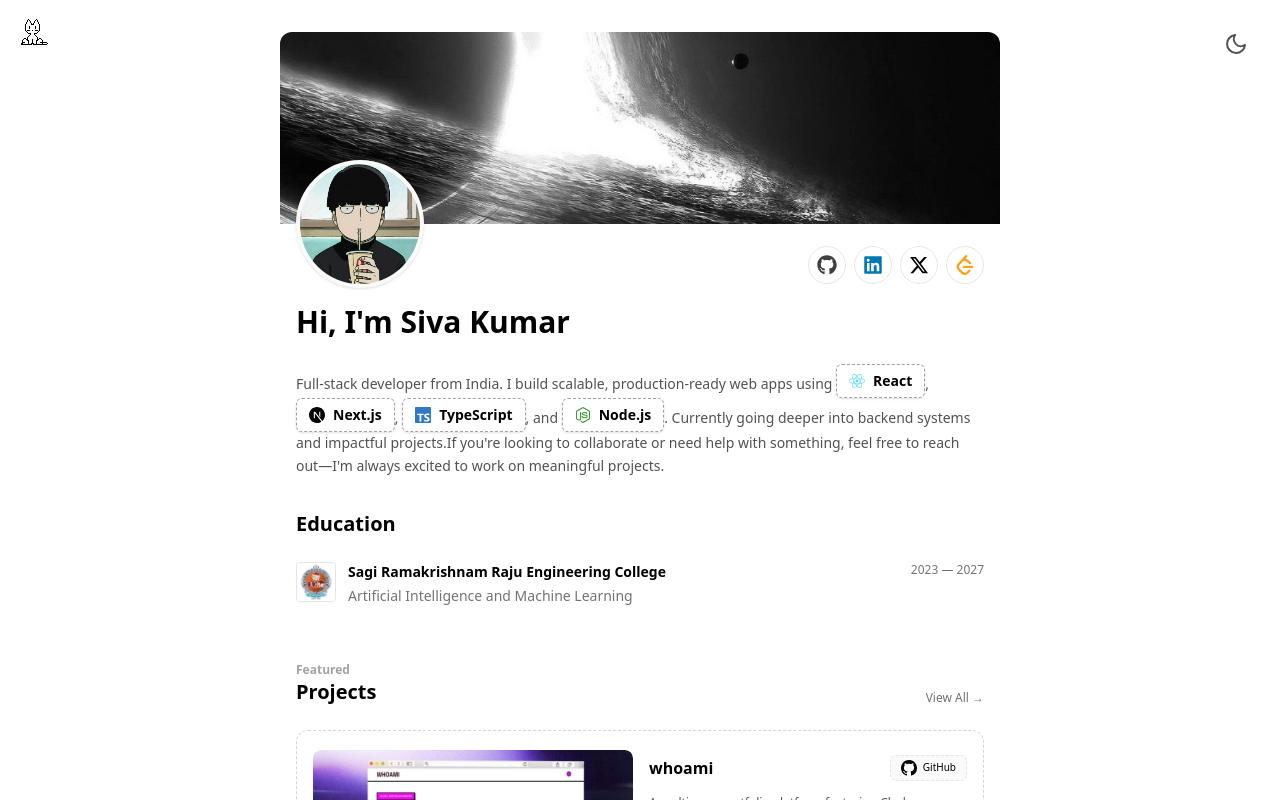
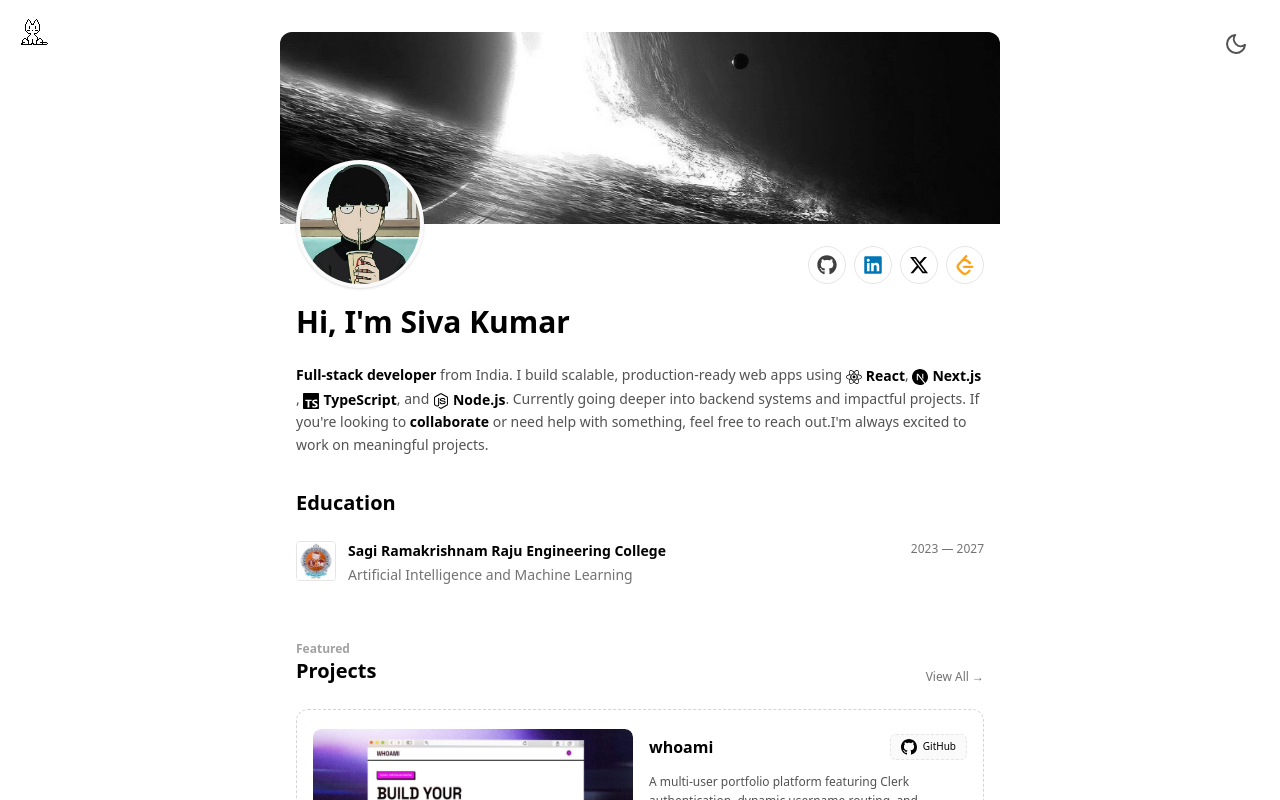
Before and after one commit to sivakumar232/portfolio_next, a Next.js app: page / in a window 1280 px wide. Shown: the top 800 px of the page. Built offline with nearby package versions, Linux system fonts and the light colour scheme; no server answers.

Commit message:
fix:about styling

```diff
--- a/src/components/About.tsx
+++ b/src/components/About.tsx
@@ -13,28 +13,27 @@ const About: React.FC = () => {
                     <div>
 
                         <p className="text-xs sm:text-sm text-neutral-600 dark:text-neutral-400 leading-relaxed">
-                            Full-stack developer from India. I build scalable, production-ready web apps using{' '}
-                            <span className="inline-flex items-center gap-1.5 sm:gap-2 px-2 sm:px-3 py-1 sm:py-1.5 rounded-md border border-dashed border-neutral-400 dark:border-neutral-600 bg-white dark:bg-neutral-800 shadow-sm text-xs sm:text-sm font-semibold transition-all hover:shadow-md hover:-translate-y-0.5 cursor-pointer">
-                                <FaReact className="text-[#61DAFB] text-sm sm:text-base" />
-                                <span className="text-black dark:text-white">React</span>
+                            <span className="font-semibold text-black dark:text-white">Full-stack developer</span> from India. I build scalable, production-ready web apps using{' '}
+                            <span className="inline-flex items-center gap-1 font-semibold text-black dark:text-white align-middle">
+                                <FaReact className="text-sm sm:text-base relative top-[1px]" />
+                                <span>React</span>
                             </span>
                             ,{' '}
-                            <span className="inline-flex items-center gap-1.5 sm:gap-2 px-2 sm:px-3 py-1 sm:py-1.5 rounded-md border border-dashed border-neutral-400 dark:border-neutral-600 bg-white dark:bg-neutral-800 shadow-sm text-xs sm:text-sm font-semibold transition-all hover:shadow-md hover:-translate-y-0.5 cursor-pointer">
-                                <SiNextdotjs className="text-black dark:text-white text-sm sm:text-base" />
-                                <span className="text-black dark:text-white">Next.js</span>
+                            <span className="inline-flex items-center gap-1 font-semibold text-black dark:text-white align-middle">
+                                <SiNextdotjs className="text-sm sm:text-base relative top-[1px]" />
+                                <span>Next.js</span>
                             </span>
                             ,{' '}
-                            <span className="inline-flex items-center gap-1.5 sm:gap-2 px-2 sm:px-3 py-1 sm:py-1.5 rounded-md border border-dashed border-neutral-400 dark:border-neutral-600 bg-white dark:bg-neutral-800 shadow-sm text-xs sm:text-sm font-semibold transition-all hover:shadow-md hover:-translate-y-0.5 cursor-pointer">
-                                <SiTypescript className="text-[#3178C6] text-sm sm:text-base" />
-                                <span className="text-black dark:text-white">TypeScript</span>
+                            <span className="inline-flex items-center gap-1 font-semibold text-black dark:text-white align-middle">
+                                <SiTypescript className="text-sm sm:text-base relative top-[1px]" />
+                                <span>TypeScript</span>
                             </span>
                             , and{' '}
-                            <span className="inline-flex items-center gap-1.5 sm:gap-2 px-2 sm:px-3 py-1 sm:py-1.5 rounded-md border border-dashed border-neutral-400 dark:border-neutral-600 bg-white dark:bg-neutral-800 shadow-sm text-xs sm:text-sm font-semibold transition-all hover:shadow-md hover:-translate-y-0.5 cursor-pointer">
-                                <FaNodeJs className="text-[#339933] text-sm sm:text-base" />
-                                <span className="text-black dark:text-white">Node.js</span>
+                            <span className="inline-flex items-center gap-1 font-semibold text-black dark:text-white align-middle">
+                                <FaNodeJs className="text-sm sm:text-base relative top-[1px]" />
+                                <span>Node.js</span>
                             </span>
-                            .                         Currently going deeper into backend systems and impactful projects.If you're looking to collaborate or need help with something, feel free to reach out—I'm always excited to work on meaningful projects.
-
+                            . Currently going deeper into backend systems and impactful projects. If you're looking to <span className="font-semibold text-black dark:text-white">collaborate</span> or need help with something, feel free to reach out.I'm always excited to work on meaningful projects.
                         </p>
 
                     </div>
```
